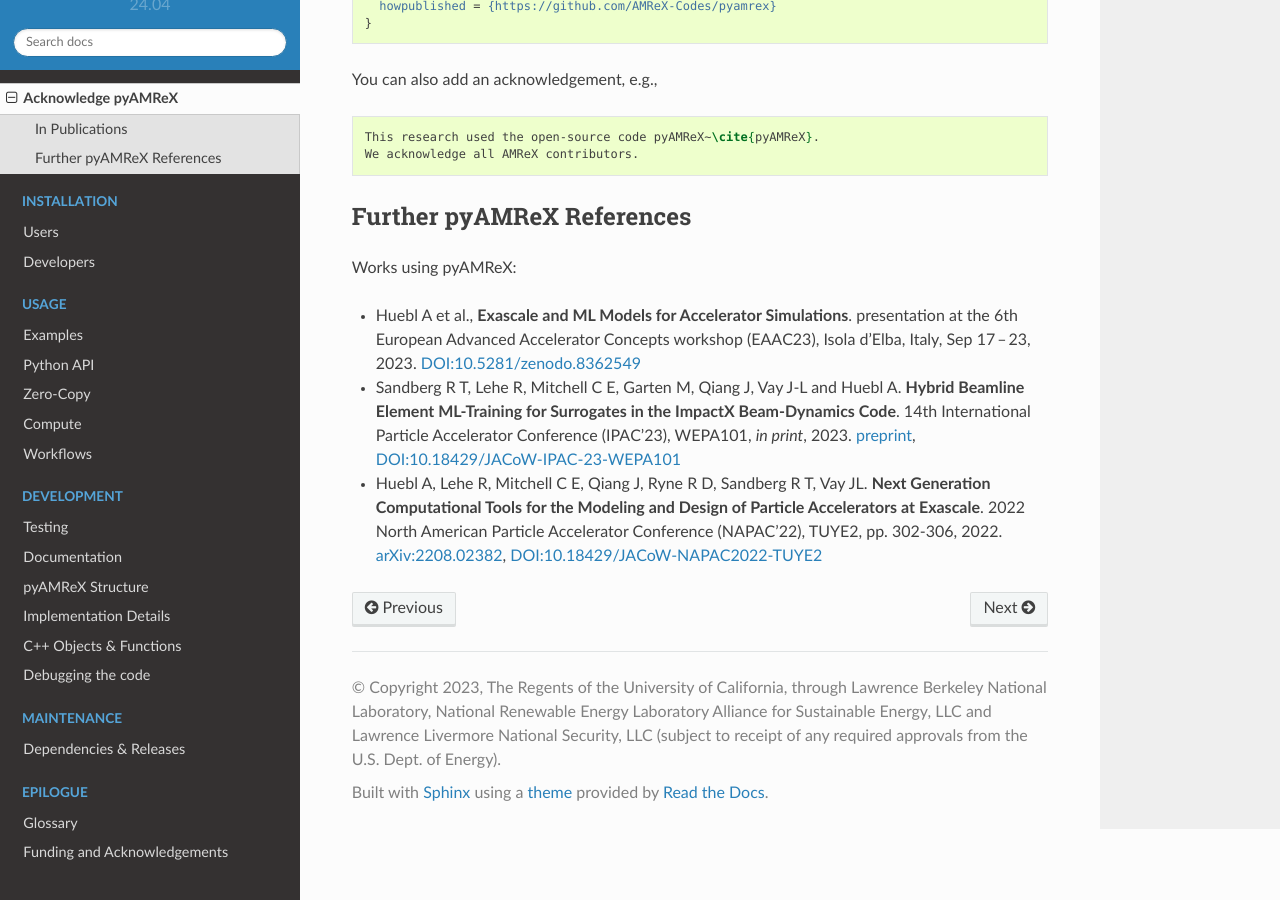
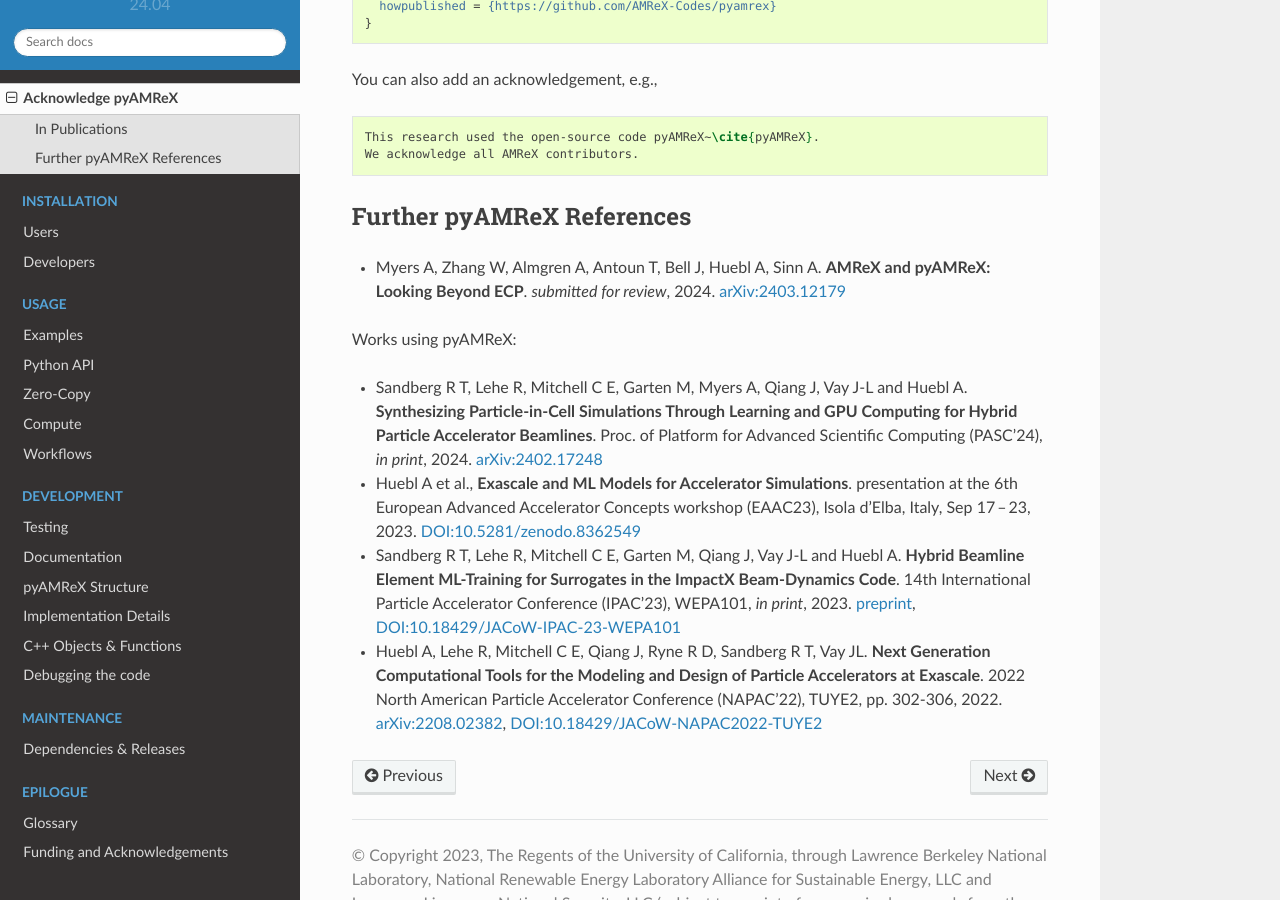
Before and after one commit to AMReX-Codes/pyamrex, a Sphinx documentation site: the page built from docs/source/acknowledge_us.rst, in a window 1280 px wide and 900 px high, scrolled down 699 px. Built offline with Sphinx 7.4.7 and the Read the Docs theme 2.0.0, drawn with Linux system fonts in a browser that asks for light colours.

Commit message:
Doc: Latest Papers (#303)
Add our latest papers: submitted and accepted.

```diff
--- a/docs/source/acknowledge_us.rst
+++ b/docs/source/acknowledge_us.rst
@@ -46,7 +46,17 @@ You can also add an acknowledgement, e.g.,
 Further pyAMReX References
 **************************
 
+- Myers A, Zhang W, Almgren A, Antoun T, Bell J, Huebl A, Sinn A.
+  **AMReX and pyAMReX: Looking Beyond ECP**.
+  *submitted for review*, 2024.
+  `arXiv:2403.12179 <https://arxiv.org/abs/2403.12179>`__
+
 Works using pyAMReX:
+
+- Sandberg R T, Lehe R, Mitchell C E, Garten M, Myers A, Qiang J, Vay J-L and Huebl A.
+  **Synthesizing Particle-in-Cell Simulations Through Learning and GPU Computing for Hybrid Particle Accelerator Beamlines**.
+  Proc. of Platform for Advanced Scientific Computing (PASC'24), *in print*, 2024.
+  `arXiv:2402.17248 <http://arxiv.org/abs/2402.17248>`__
 
 - Huebl A et al.,
   **Exascale and ML Models for Accelerator Simulations**.
```
